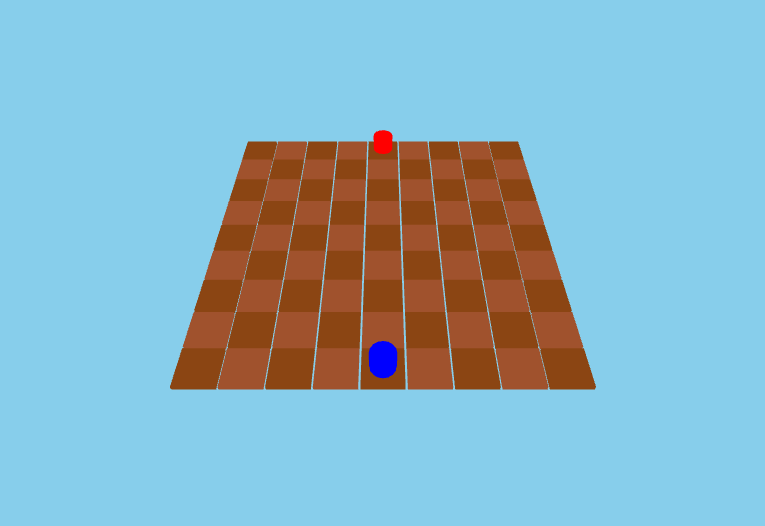
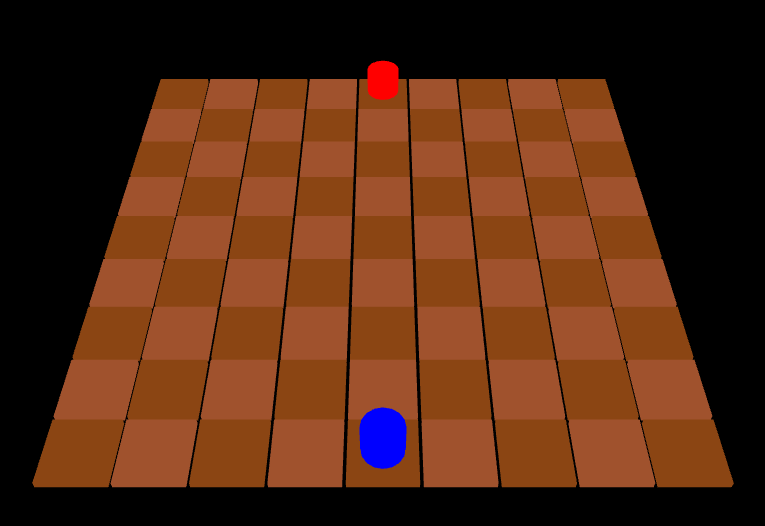
Before and after one commit to Mohammed87FS/Mouridor, a website with bundled scripts: page index.html in a window 1280 px wide. Shown: the part 162-688 px from the top of the page, without its empty margins (257-1022 px from the left). Built offline with nearby package versions, Linux system fonts and the light colour scheme; animation ran at ten frames a second.

Commit message:
small adjustments

```diff
--- a/index.html
+++ b/index.html
@@ -2,10 +2,8 @@
 <html>
 <head>
     <title>My Quoridor Game</title>
-    <style>
-        body { margin: 0; }
-        canvas { display: block; }
-    </style>
+    <link rel="stylesheet" href="./styles/main.css">
+
 </head>
 <body>
     <canvas id="gameCanvas"></canvas>
--- a/src/main.js
+++ b/src/main.js
@@ -12,11 +12,11 @@ const COLORS = {
     AI_PAWN: 0xff0000,
     SQUARE_LIGHT: 0x8B4513,
     SQUARE_DARK: 0xA0522D,
-    HIGHLIGHT: 0x00ff00
+    HIGHLIGHT: 0x0fff0
 };
 
 const CAMERA_CONFIG = {
-    fov: 75,
+    fov: 50,
     position: { x: 0, y: 10, z: 10 },
     lookAt: { x: 0, y: 0, z: 0 }
 };
@@ -64,7 +64,7 @@ function initThreeJS() {
         antialias: true
     });
     renderer.setSize(window.innerWidth, window.innerHeight);
-    renderer.setClearColor(0x87CEEB);
+    renderer.setClearColor(0x000000);
 
 
     raycaster = new THREE.Raycaster();
--- a/styles/main.css
+++ b/styles/main.css
@@ -0,0 +1,12 @@
+body {
+    margin: 0;
+    padding: 0;
+    background-color: black;
+    overflow: hidden;
+}
+
+#gameCanvas {
+    display: block;
+    width: 100vw;
+    height: 100vh;
+}
```
